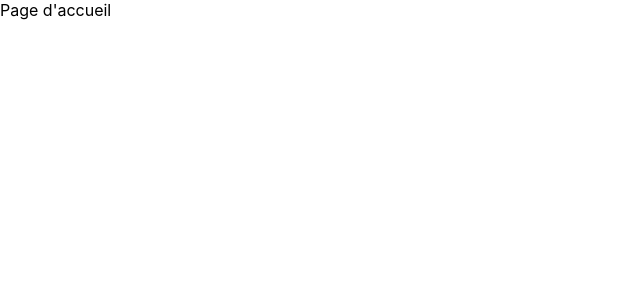
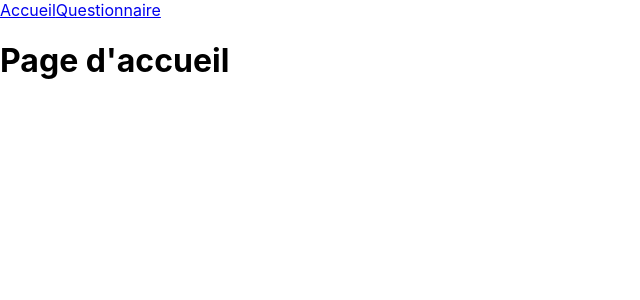
Before and after one commit to DevWeb13/shiny-agency, a React (Create React App) app: page / in a window 1280 px wide. Shown: the top 300 px of the page, without its empty margins (0-640 px from the left). Built offline with nearby package versions, Linux system fonts and the light colour scheme.

Commit message:
feat: Create Header
Header contains nav

```diff
--- /dev/null
+++ b/src/components/Header/index.jsx
@@ -0,0 +1,13 @@
+import { Link } from 'react-router-dom';
+import React from 'react';
+
+function Header() {
+  return (
+    <nav>
+      <Link to="/">Accueil</Link>
+      <Link to="/survey">Questionnaire</Link>
+    </nav>
+  );
+}
+
+export default Header;
--- a/src/index.jsx
+++ b/src/index.jsx
@@ -4,11 +4,13 @@ import { BrowserRouter as Router, Route, Routes } from 'react-router-dom';
 import './index.css';
 import Home from './pages/Home';
 import Survey from './pages/Survey';
+import Header from './components/Header';
 import reportWebVitals from './reportWebVitals';
 
 ReactDOM.render(
   <React.StrictMode>
     <Router>
+      <Header />
       <Routes>
         <Route path="/" element={<Home />} />
         <Route path="/survey" element={<Survey />} />
--- a/src/pages/Home/index.jsx
+++ b/src/pages/Home/index.jsx
@@ -1,6 +1,10 @@
 import React from 'react';
 function Home() {
-  return <div>Page d'accueil</div>;
+  return (
+    <div>
+      <h1>Page d'accueil</h1>
+    </div>
+  );
 }
 
 export default Home;
```
